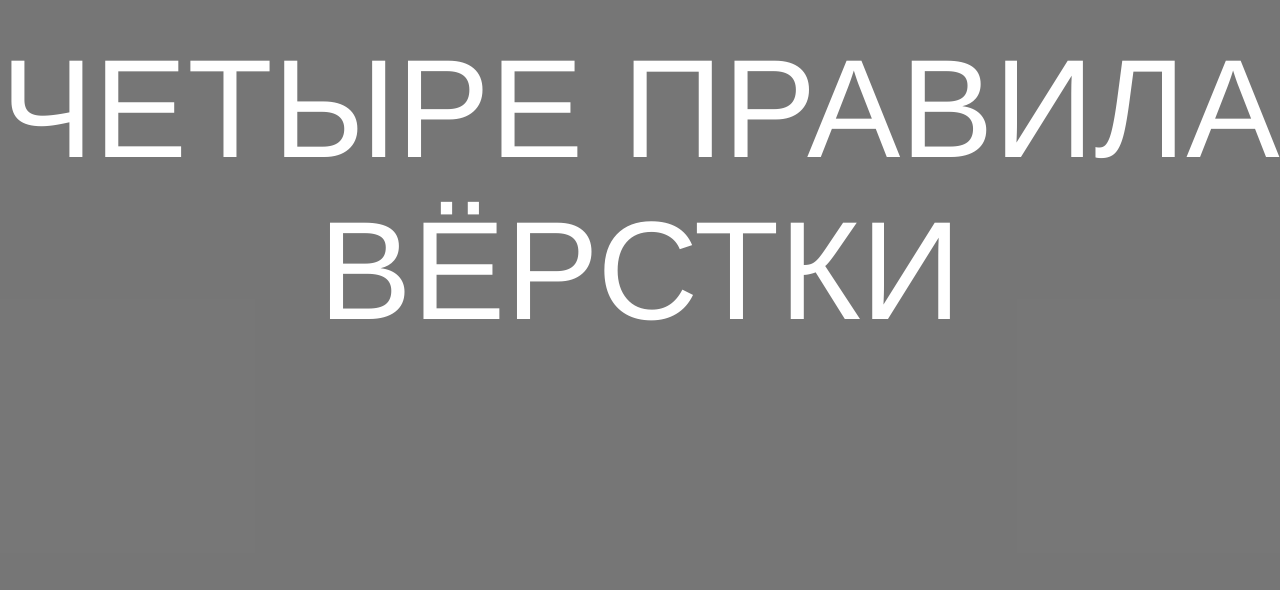
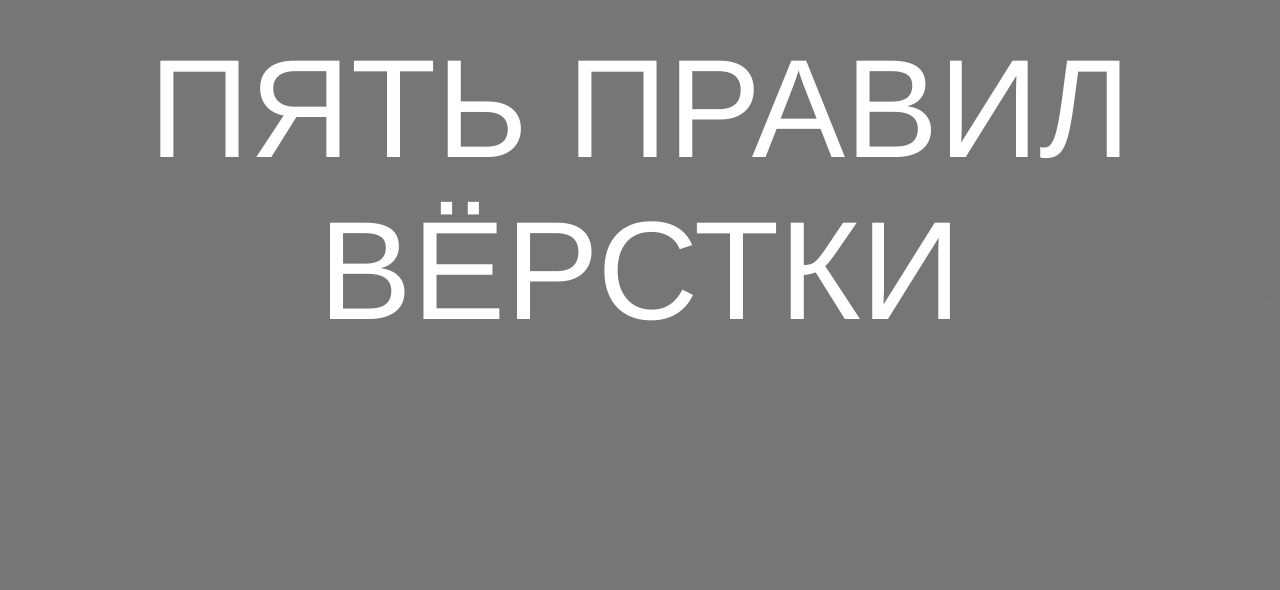
Before and after one commit to Futuringer/first-project, a plain HTML site: page index.html in a window 1280 px wide. Shown: the part 210-800 px from the top of the page. Drawn offline with Linux system fonts and the light colour scheme.

Commit message:
title change to 5 rules

```diff
--- a/index.html
+++ b/index.html
@@ -9,7 +9,7 @@
 <body>
   <header class="header">
     <div class="overlay">
-      <h1 class="header-title">Четыре правила вёрстки</h1>
+      <h1 class="header-title">пять правил вёрстки</h1>
     </div>
   </header>
   <section class="content">
```
